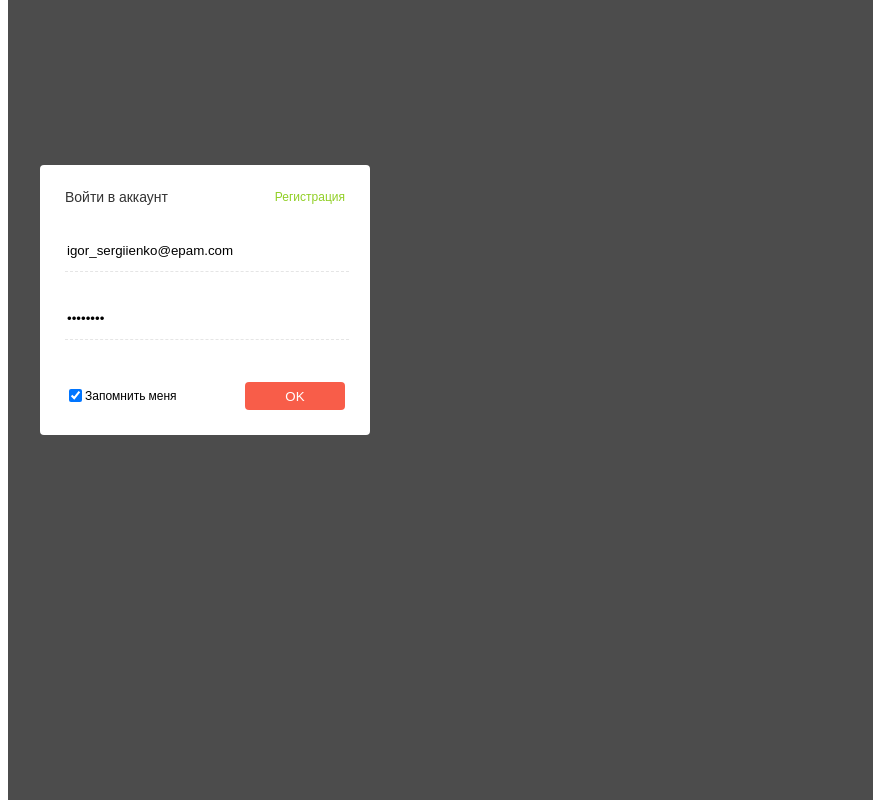
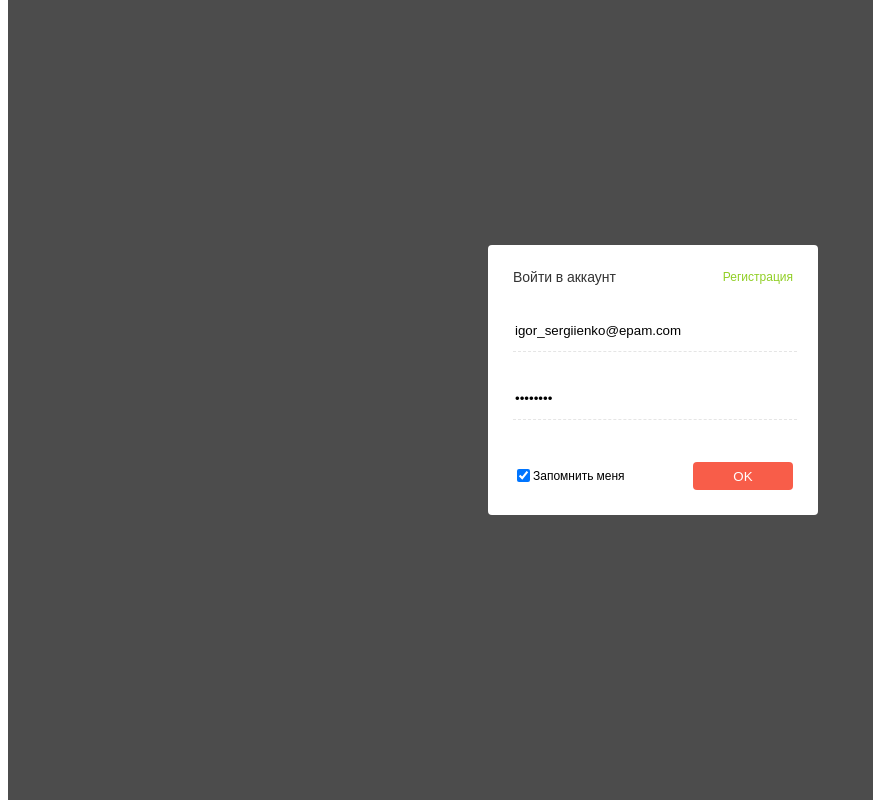
Before and after one commit to igor0ser/dashboard_epam, a website: page presentation/popup/popup.html in a window 1280 px wide. Shown: the whole page, without its empty margins (0-873 px from the left). Drawn offline with nearby package versions, Linux system fonts and the light colour scheme.

Commit message:
Update main.css

```diff
--- a/presentation/popup/main.css
+++ b/presentation/popup/main.css
@@ -175,8 +175,8 @@ body {
   height: auto;
   padding: 5px;
   position: absolute;
-  top: 35%;
-  left: 15%;
+  top: 45%;
+  left: 50%;
   margin: -115px 0 0 -160px;
   z-index: 5001;
   border-radius: 4px;
```
